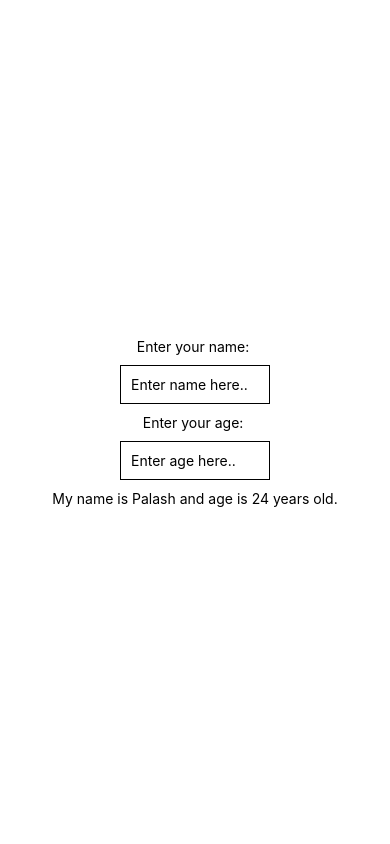
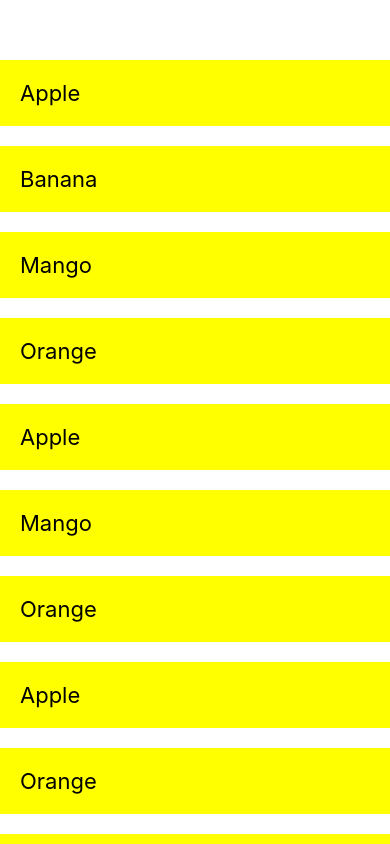
Before and after one commit to pmdev71/react-native-basic, a React Native app: screen / in a window 390 px wide. Built offline with nearby package versions, Linux system fonts and the light colour scheme.

Commit message:
map item and ScrollView on ui

```diff
--- a/App.js
+++ b/App.js
@@ -1,29 +1,39 @@
 import { StatusBar } from 'expo-status-bar';
-import { StyleSheet, Text, View, Button, TextInput } from 'react-native';
+import {
+  StyleSheet,
+  Text,
+  View,
+  Button,
+  TextInput,
+  ScrollView,
+} from 'react-native';
 import { useState } from 'react';
 
 export default function App() {
-  const [name, setName] = useState('Palash');
-  const [age, setAge] = useState(24);
+  const [fruit, setFruit] = useState([
+    { name: 'Apple', key: 1 },
+    { name: 'Banana', key: 2 },
+    { name: 'Mango', key: 3 },
+    { name: 'Orange', key: 4 },
+    { name: 'Apple', key: 5 },
+    { name: 'Mango', key: 6 },
+    { name: 'Orange', key: 7 },
+    { name: 'Apple', key: 8 },
+    { name: 'Orange', key: 9 },
+    { name: 'Apple', key: 10 },
+  ]);
 
   return (
     <View style={styles.container}>
-      <Text>Enter your name: </Text>
-      <TextInput
-        style={styles.input}
-        onChangeText={(text) => setName(text)}
-        placeholder="Enter name here.."
-      />
-      <Text>Enter your age: </Text>
-      <TextInput
-        style={styles.input}
-        onChangeText={(text) => setAge(text)}
-        placeholder="Enter age here.."
-        keyboardType="numeric"
-      />
-      <Text>
-        My name is {name} and age is {age} years old.
-      </Text>
+      <ScrollView>
+        {fruit.map((item) => {
+          return (
+            <View key={item.key}>
+              <Text style={styles.itemStyle}>{item.name}</Text>
+            </View>
+          );
+        })}
+      </ScrollView>
     </View>
   );
 }
@@ -32,14 +42,13 @@ const styles = StyleSheet.create({
   container: {
     flex: 1,
     backgroundColor: 'white',
-    alignItems: 'center',
-    justifyContent: 'center',
+    marginTop: 40,
   },
-  input: {
-    borderColor: 'black',
-    borderWidth: 1,
-    padding: 10,
-    margin: 10,
-    width: 150,
+  itemStyle: {
+    fontSize: 22,
+    backgroundColor: 'yellow',
+    color: 'black',
+    marginTop: 20,
+    padding: 20,
   },
 });
```
